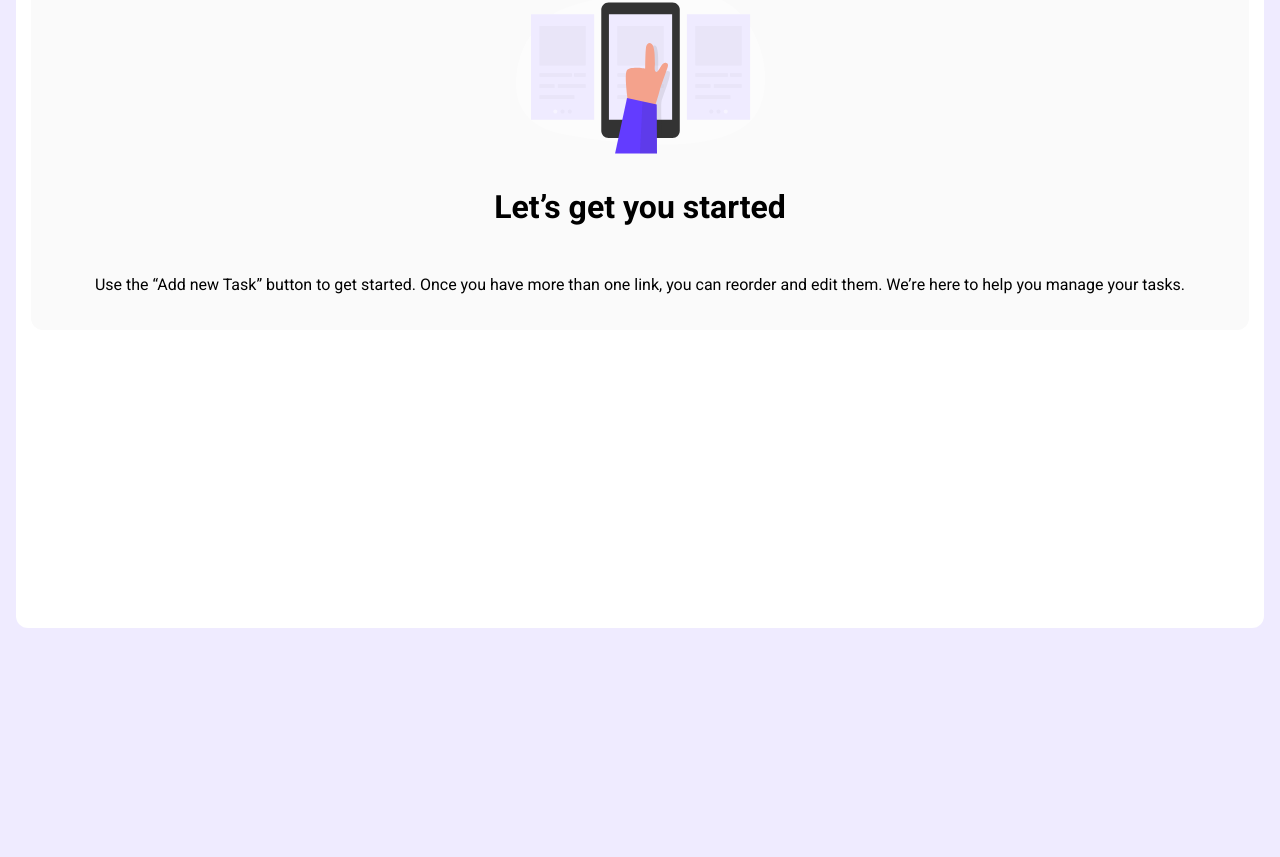
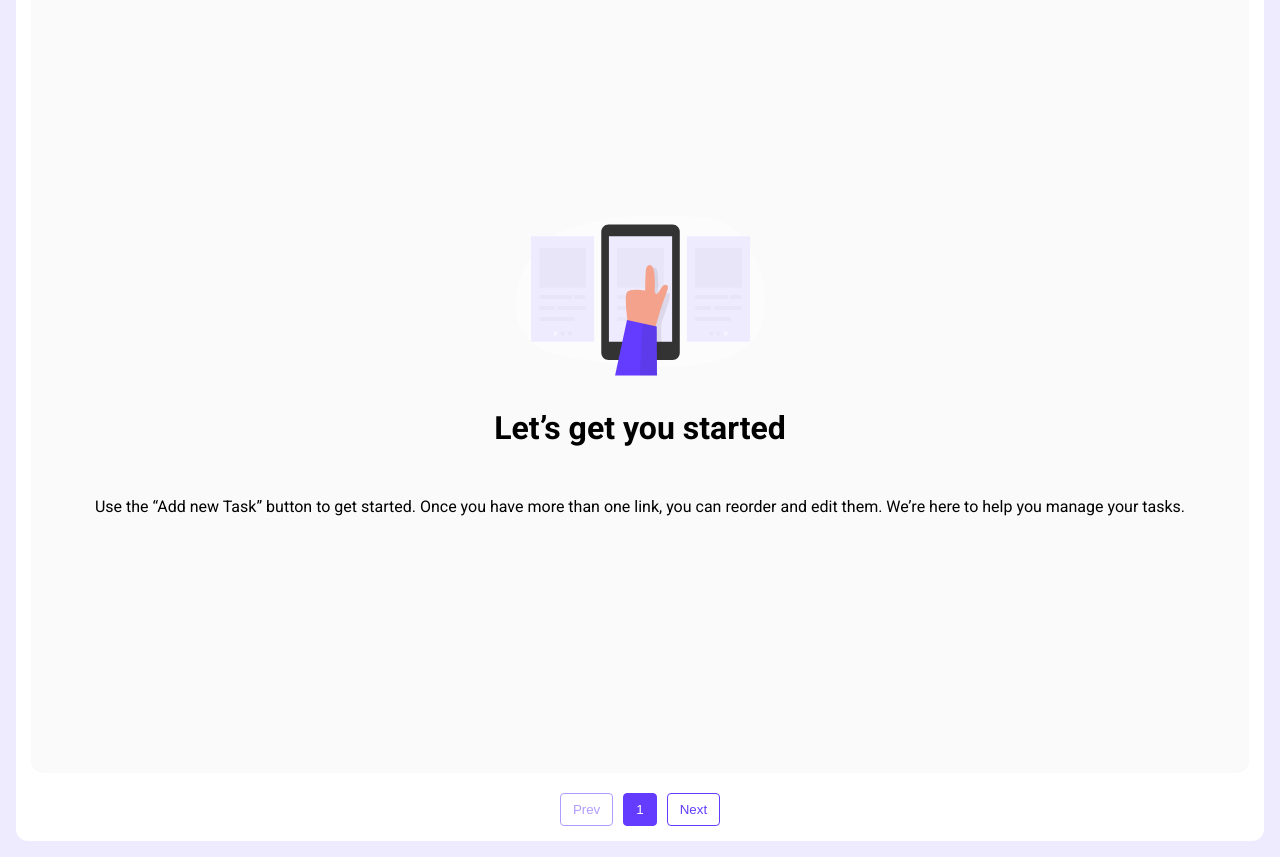
Before and after one commit to deji2ghost/fonutaskmanagement, a React (Vite) app: page / in a window 1280 px wide. Shown: the part 269-1126 px from the top of the page. Before the commit the page ends 913 px from the top, so only its background shows below. Built offline with nearby package versions, Linux system fonts and the light colour scheme.

Commit message:
feat: pagination.

```diff
--- /dev/null
+++ b/src/component/pagination/PaginationStyles.ts
@@ -0,0 +1,23 @@
+import styled from "styled-components";
+
+export const PaginationContainer = styled.div`
+  display: flex;
+  justify-content: center;
+  align-items: center;
+  gap: 10px;
+  margin-top: 20px;
+`;
+
+export const PageButton = styled.button<{ $active?: boolean }>`
+  padding: 8px 12px;
+  border: 1px solid #633cff;
+  background: ${({$active}) => ($active ? "#633cff" : "transparent")};
+  color: ${({$active}) => ($active ? "#fff" : "#633cff")};
+  cursor: pointer;
+  border-radius: 4px;
+
+  &:disabled {
+    opacity: 0.5;
+    cursor: not-allowed;
+  }
+`;
--- /dev/null
+++ b/src/component/pagination/customPagination.tsx
@@ -0,0 +1,44 @@
+import React from "react";
+import { getPaginationArray } from "./Pagination";
+import { PaginationContainer, PageButton } from "./PaginationStyles"
+
+
+interface PaginationProps {
+  currentPage: number;
+  totalPages: number;
+  onPageChange: (page: number) => void;
+}
+
+export const Pagination: React.FC<PaginationProps> = ({
+  currentPage,
+  totalPages,
+  onPageChange,
+}) => {
+  const paginationArray = getPaginationArray(currentPage, totalPages);
+
+  return (
+    <PaginationContainer>
+      <PageButton
+        disabled={currentPage === 1}
+        onClick={() => onPageChange(currentPage - 1)}
+      >
+        Prev
+      </PageButton>
+      {paginationArray.map((item, index) => (
+        <PageButton
+          key={index}
+          $active={currentPage === index + 1}
+          onClick={() => onPageChange(index + 1)}
+        >
+          {item}
+        </PageButton>
+      ))}
+      <PageButton
+        disabled={currentPage === totalPages}
+        onClick={() => onPageChange(currentPage + 1)}
+      >
+        Next
+      </PageButton>
+    </PaginationContainer>
+  );
+};
--- /dev/null
+++ b/src/component/pagination/pagination.ts
@@ -0,0 +1,36 @@
+export const getPaginationArray = (
+    currentPage: number,
+    totalPages: number,
+    maxVisiblePages: number = 5
+  ) => {
+    const pagination: (number | string)[] = [];
+    const start = Math.max(2, currentPage - Math.floor(maxVisiblePages / 2));
+    const end = Math.min(
+      totalPages - 1,
+      currentPage + Math.floor(maxVisiblePages / 2)
+    );
+
+    pagination.push(1);
+
+
+    if (start > 2) {
+      pagination.push("...");
+    }
+
+
+    for (let i = start; i <= end; i++) {
+      pagination.push(i);
+    }
+
+
+    if (end < totalPages - 1) {
+      pagination.push("...");
+    }
+
+
+    if (totalPages > 1) {
+      pagination.push(totalPages);
+    }
+
+    return pagination;
+  };
--- a/src/component/template/heroSection/HeroStyles.ts
+++ b/src/component/template/heroSection/HeroStyles.ts
@@ -3,6 +3,8 @@ import styled from "styled-components";
 export const HeroWrapper = styled.div`
   display: flex;
   flex-direction: column;
+  min-height: 100vh;
+  justify-content: space-between;
   width: 100%;
 `;
 
@@ -35,6 +37,7 @@ export const NoTaskWrapper = styled.div`
   padding: 20px;
   width: 100%;
   background-color: #fafafa;
+  min-height: 100vh;
 
   @media (min-width: 768px) {
     margin: 0 auto;
--- a/src/component/template/heroSection/heroSection.tsx
+++ b/src/component/template/heroSection/heroSection.tsx
@@ -1,4 +1,4 @@
-import { lazy, Suspense, useCallback, useEffect, useMemo } from "react";
+import { lazy, Suspense, useCallback, useEffect, useMemo, useState } from "react";
 import { useDispatch, useSelector } from "react-redux";
 import TaskSkeleton from "../../skeletonLoader/skeletonLoader";
 
@@ -18,6 +18,7 @@ import {
 import Tasks from "../../tasks/tasks";
 import { HeroWrapper, NoTaskWrapper, TaskWrapper } from "./HeroStyles";
 import CustomButton from "../../customButton/customButton";
+import { Pagination } from "../../pagination/customPagination"
 
 const HeroSection = () => {
   const dispatch = useDispatch();
@@ -28,6 +29,8 @@ const HeroSection = () => {
   );
   const loading = useSelector((state: RootState) => state.tasks.loading);
   const filterStatus = useSelector((state: RootState) => state.tasks.status);
+  const [currentPage, setCurrentPage] = useState(1);
+  const ITEMS_PER_PAGE = 10;
 
   const handleRemoveTask = useCallback(
     (taskId: string) => {
@@ -82,6 +85,12 @@ const HeroSection = () => {
     });
   }, [tasks, filterStatus]);
 
+  const totalPages = Math.ceil(filteredTasks.length / ITEMS_PER_PAGE);
+  const paginatedTasks = useMemo(() => {
+    const startIndex = (currentPage - 1) * ITEMS_PER_PAGE;
+    return filteredTasks.slice(startIndex, startIndex + ITEMS_PER_PAGE);
+  }, [filteredTasks, currentPage]);
+
   return (
     <HeroWrapper>
       {loading ? (
@@ -112,7 +121,7 @@ const HeroSection = () => {
         </NoTaskWrapper>
       ) : (
         <TaskWrapper>
-          {filteredTasks.map((task: TaskProp) => (
+          {paginatedTasks.map((task: TaskProp) => (
             <Tasks
               completed={task.completed}
               key={task.id}
@@ -128,6 +137,7 @@ const HeroSection = () => {
           ))}
         </TaskWrapper>
       )}
+      <Pagination currentPage={currentPage} totalPages={totalPages} onPageChange={setCurrentPage} />
       {showDeleteModal ? (
         <Suspense>
           <LazyModal
```
